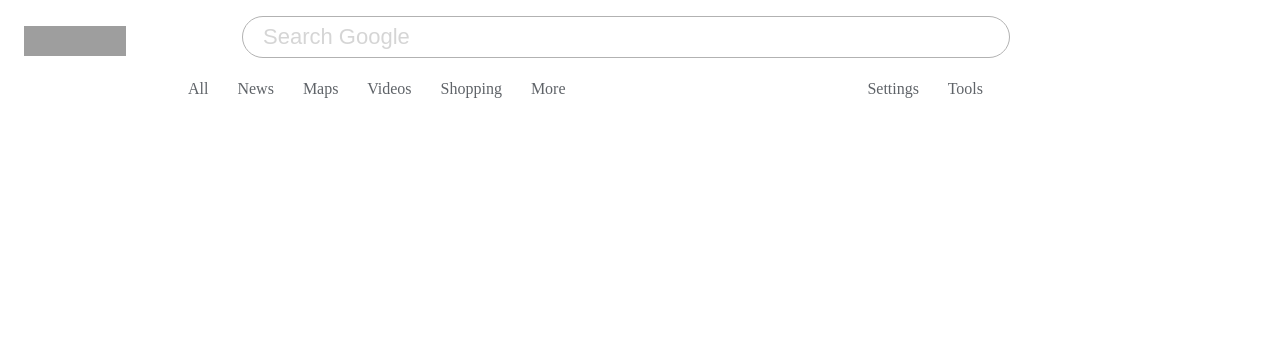
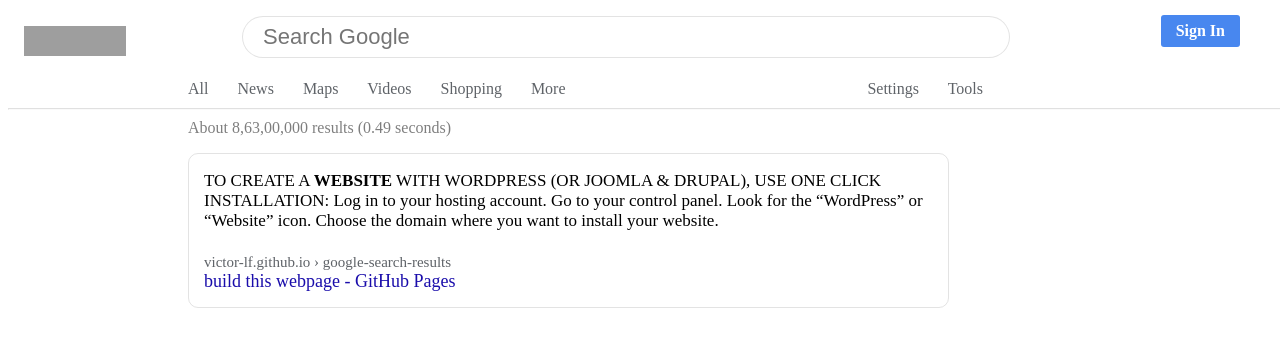
Before and after one commit to Jacc178/google-search-clone, a plain HTML site: page index.html in a window 1280 px wide. Drawn offline with Linux system fonts and the light colour scheme; grey boxes are pictures that could not be loaded.

Commit message:
Add files via upload

```diff
--- a/index.html
+++ b/index.html
@@ -13,6 +13,7 @@
             <label for="searchbar"></label>
             <input type="search" placeholder="Search Google" class="searchbar">
         </form>
+        <a class="nav-a" href="http://accounts.google.com" target="_blank_" id="sign_in">Sign In</a>
 
         <div class="navbar-left">
          <a href="#" target="_blank_" class="nav-a">All</a>
@@ -26,7 +27,24 @@
           <a href="#" target="_blank_" class="nav-a">Settings</a>
           <a href="#" target="_blank_" class="nav-a">Tools</a>
         </div>
-    </header>
+    </header> <hr>
+    <main>
+      <p class="results">About 8,63,00,000 results (0.49 seconds)</p>
+      <div class="link-1">
+          <p class="link-1_p">TO CREATE A <b>WEBSITE</b> WITH WORDPRESS (OR JOOMLA & DRUPAL), USE ONE
+              CLICK INSTALLATION: Log in to your hosting account. Go to your control panel. Look
+              for the “WordPress” or “Website” icon. Choose the domain where you want to install
+              your website.
+          </p>
+           <a href="#" target="_blank_" class="main-a">victor-lf.github.io › google-search-results <br>
+              <span class="link-p"> build this webpage - GitHub Pages
+              </span>
+          </a>
+
+
+      </div>
+
+    </main>
 
 
 </body>
--- a/style.css
+++ b/style.css
@@ -11,13 +11,32 @@
     border-radius: 25px;
     padding: 20px;
     font-size: 22px;
-    border: solid 1px;
-    opacity: 0.3;
+    border: solid 1px rgba(161, 161, 161, 0.3);
     float: right;
     position: fixed;
     top: 16px;
     right: 270px;
+
+
 }
+
+#sign_in {
+    position: fixed;
+    top: 15px;
+    right: 15px;
+    display: inline-block;
+    background-color: #4887ef;
+    padding: 7px 15px;
+    border-radius: 3px;
+    font-weight: bold;
+    color: #fff;
+    opacity: 1;
+
+}
+
+#sign_in:hover {
+    box-shadow: 1px 1px 5px #999;
+  }
 
 .nav {
     position: fixed;
@@ -29,8 +48,6 @@
     float: left;
     padding-top: 20px;
     padding-left: 180px;
-
-
 }
 
 .navbar-right {
@@ -44,5 +61,72 @@
     text-decoration: none;
     color: #5f6368;
     margin-right: 25px;
+}
 
+hr {
+    width: 100%;
+    position: fixed;
+    top: 100px;
+    opacity: 0.3;
 }
+
+@media only screen and (min-width: 1700px) {
+
+    .header-logo {
+        width: 90px;
+        height: 30px;
+    }
+
+    .searchbar {
+        width: 40%;
+        position: fixed;
+        top: 16px;
+        right: 850px;
+    }
+
+    .navbar-left {
+        padding-left: 220px;
+    }
+
+    .navbar-right {
+        padding-right: 850px;
+    }
+}
+
+main {
+    padding-top: 95px;
+    padding-left: 180px;
+    padding-bottom: 20px;
+}
+
+.results {
+    opacity: 0.5;
+}
+
+.link-1 {
+    border: solid 1px rgba(161, 161, 161, 0.3);
+    border-radius: 10px;
+    width: 70%;
+    justify-content: center;
+    padding-bottom: 15px;
+}
+
+.link-1_p {
+    font-size: 17px;
+    padding: 0 15px 5px 15px;
+}
+
+
+.main-a {
+    text-decoration: none;
+    color: #5f6368;
+    font-size: 15px;
+    padding-left: 15px;
+}
+
+.link-p {
+   text-decoration: none;
+   color: #1a0dab;
+   font-size: 18px;
+   padding-left: 15px;
+}
```
